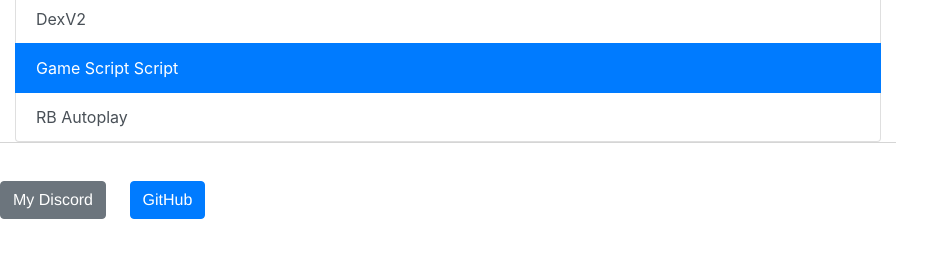
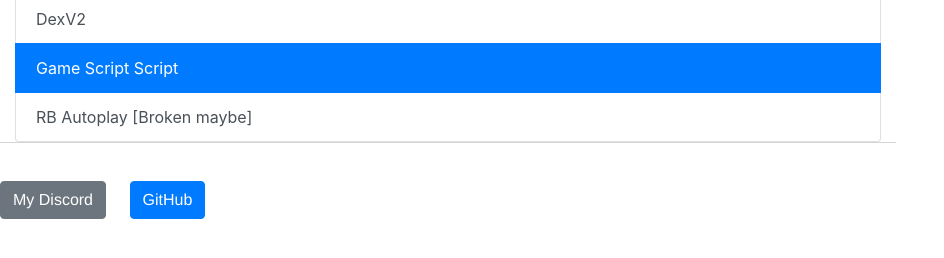
Before and after one commit to zeeterv/rinweb, a Jekyll site: the page built from script.html, in a window 1280 px wide. Shown: the part 160-418 px from the top of the page, without its empty margins (0-944 px from the left). Built offline with Jekyll 4.4.1, drawn with Linux system fonts in a browser that asks for light colours.

Commit message:
sad robeats script broken maybe
sad

```diff
--- a/script.html
+++ b/script.html
@@ -12,5 +12,5 @@ title: RIN"me#4555 Scripts Keeper
   <a href="#" class="list-group-item list-group-item-action active">
     Game Script Script
   </a>
-  <a href="https://raw.githubusercontent.com/zeeterv/zeeterv.github.io/main/SS/Robeats%20Autoplay.lua" class="list-group-item list-group-item-action">RB Autoplay</a>
+  <a href="https://raw.githubusercontent.com/zeeterv/zeeterv.github.io/main/SS/Robeats%20Autoplay.lua" class="list-group-item list-group-item-action">RB Autoplay [Broken maybe]</a>
 </div>
```
